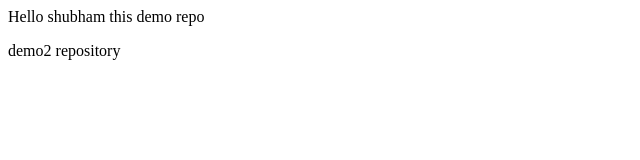
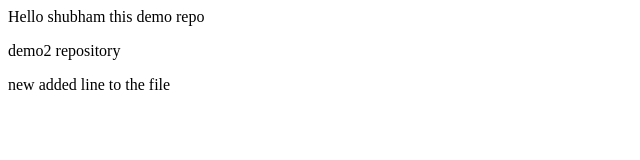
Before and after one commit to 2006Shubham/demo2, a plain HTML site: page index.html in a window 1280 px wide. Shown: the whole page, without its empty margins (0-640 px from the left). Drawn offline with Linux system fonts and the light colour scheme.

Commit message:
Update index.html

```diff
--- a/index.html
+++ b/index.html
@@ -1,2 +1,3 @@
 <p>Hello shubham this demo repo</p>
 <p>demo2 repository</p>
+<p>new added line to the file</p>
```
